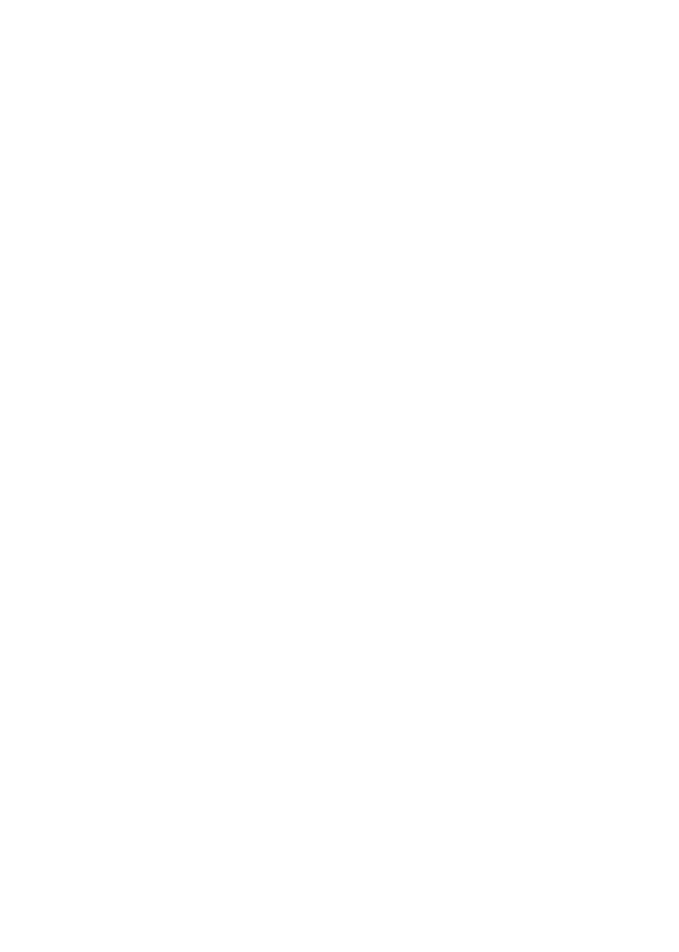
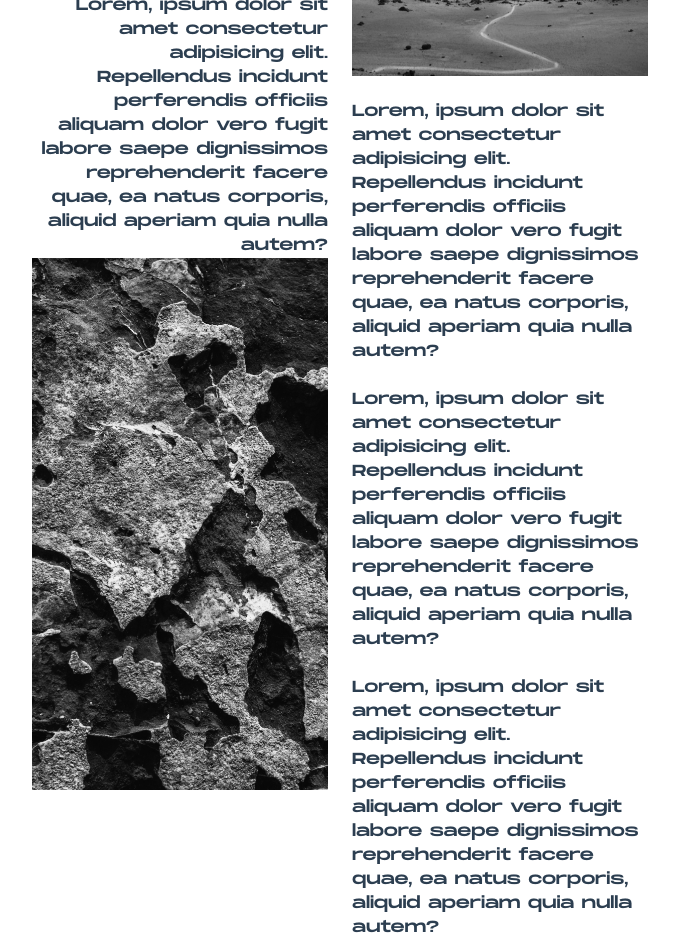
Before and after one commit to Team-Barraquito/harhuy-magazine, a Vue app: page /aboutUs in a window 1280 px wide. Shown: the part 456-1408 px from the top of the page, without its empty margins (300-979 px from the left). Before the commit the page ends 800 px from the top, so only its background shows below. Built offline with nearby package versions, Linux system fonts and the light colour scheme.

Commit message:
adding about us

```diff
--- a/src/views/AboutUs.vue
+++ b/src/views/AboutUs.vue
@@ -1,14 +1,34 @@
 <template>
-  <div></div>
+<div class="flex items-center justify-center w-full text-right">
+  <div class="w-1/4 h-full p-3">
+    <div class="text-6xl font-bold">
+      <h1>
+        DÓNDE <br/> NACE <br /> HARHUY
+      </h1>
+    </div>
+    <br />
+    <p>Lorem, ipsum dolor sit amet consectetur adipisicing elit.
+      Repellendus incidunt perferendis officiis aliquam dolor vero
+      fugit labore saepe dignissimos reprehenderit facere quae, ea
+      natus corporis, aliquid aperiam quia nulla autem?</p>
+    <img src="../assets/images/aboutUs/about-us1.jpg"/>
+  </div>
+  <div class="w-1/4 h-full text-left p-3 sm:text-left w-25 .md:h-32">
+    <img src="../assets/images/aboutUs/about-us2.jpg"/> <br/>
+    <p>Lorem, ipsum dolor sit amet consectetur adipisicing elit.
+      Repellendus incidunt perferendis officiis aliquam dolor vero
+      fugit labore saepe dignissimos reprehenderit facere quae, ea
+      natus corporis, aliquid aperiam quia nulla autem?</p>
+    <br />
+    <p>Lorem, ipsum dolor sit amet consectetur adipisicing elit.
+      Repellendus incidunt perferendis officiis aliquam dolor vero
+      fugit labore saepe dignissimos reprehenderit facere quae, ea
+      natus corporis, aliquid aperiam quia nulla autem?</p>
+    <br />
+    <p>Lorem, ipsum dolor sit amet consectetur adipisicing elit.
+      Repellendus incidunt perferendis officiis aliquam dolor vero
+      fugit labore saepe dignissimos reprehenderit facere quae, ea
+      natus corporis, aliquid aperiam quia nulla autem?</p>
+   </div>
+</div>
 </template>
-
-<script>
-export default {
-  name: "AboutUs",
-
-};
-</script>
-
-<style>
-
-</style>
```
Also changed, not shown: .eslintrc.js, src/assets/images/aboutUs/about-us1.jpg (added), src/assets/images/aboutUs/about-us2.jpg (added).
